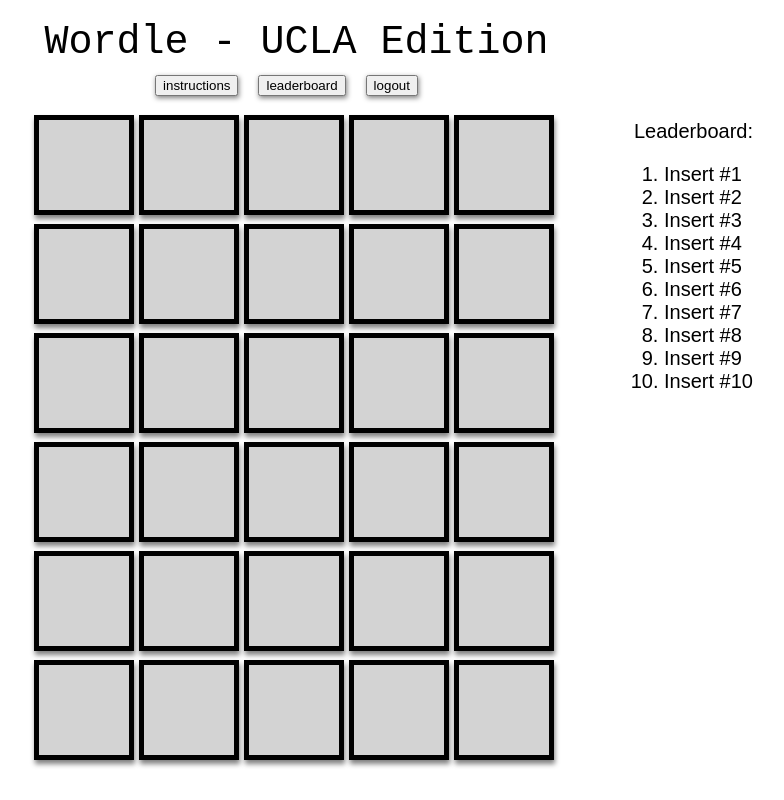
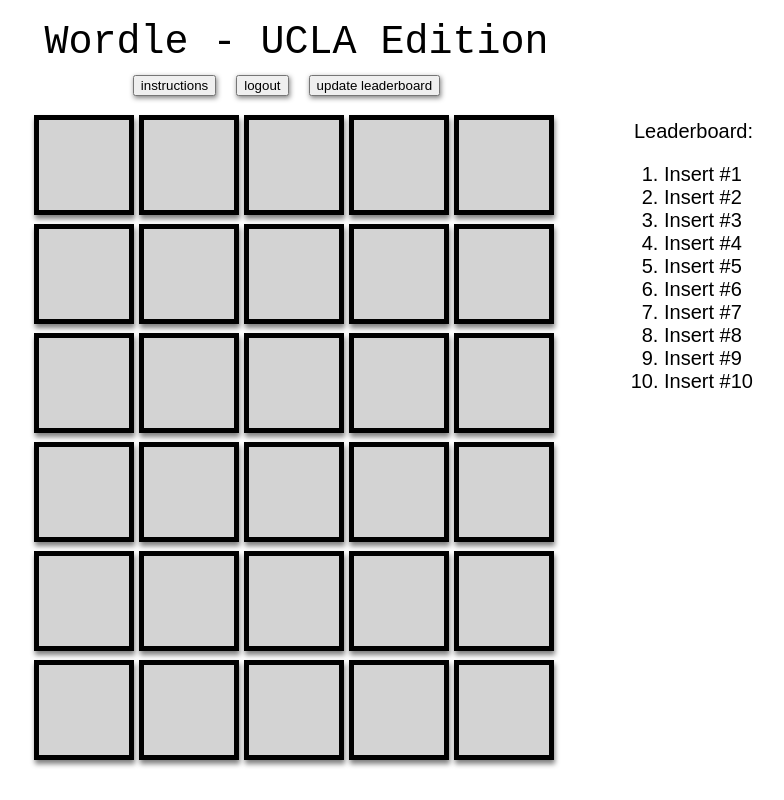
Before and after one commit to meghanuyeda11/The-EGGerts, a React (Create React App) app: page / in a window 1280 px wide. Shown: the whole page, without its empty margins (416-1200 px from the left). Built offline with nearby package versions, Linux system fonts and the light colour scheme.

Commit message:
updated button panels

```diff
--- a/src/index.js
+++ b/src/index.js
@@ -27,8 +27,8 @@
         <div className="status">{status}</div>
         <div className="button-panel">
           <button>instructions</button>
-          <button>leaderboard</button>
           <button>logout</button>
+          <button>update leaderboard</button>
         </div>
         <div className="board-row">
           {this.renderSquare(0)}
```
